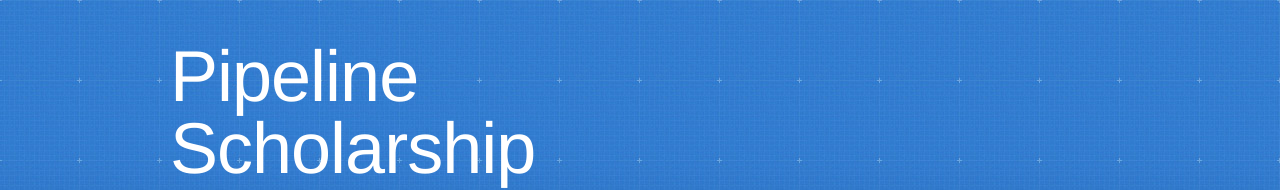
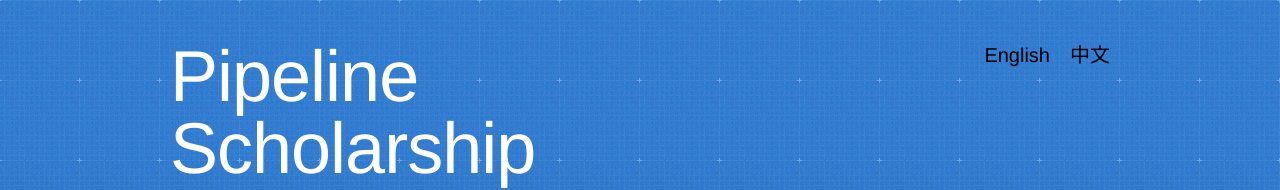
Before and after one commit to ericmeltzer/pipelinescholarship, a plain HTML site: page about.html in a window 1280 px wide. Shown: the top 190 px of the page. Drawn offline with Linux system fonts and the light colour scheme.

Commit message:
asdasdasd

```diff
--- a/about.html
+++ b/about.html
@@ -20,6 +20,9 @@
     <header>
       <div class="inner">
         <h1>Pipeline Scholarship</h1>
+        <a href="http://ericmeltzer.github.com/pipelinescholarship/index.html" class="zy">中文</a>
+        <a href="http://ericmeltzer.github.com/pipelinescholarship/index_en.html" class="en">English</a>
+
       </div>
     </header>
 
```
Also changed, not shown: about_en.html (+3 -0 lines), apply.html (+3 -0 lines), apply_en.html (+3 -0 lines), faq.html (+3 -0 lines), faq_en.html (+3 -0 lines), index_en.html (+2 -2 lines), 7 other files.
